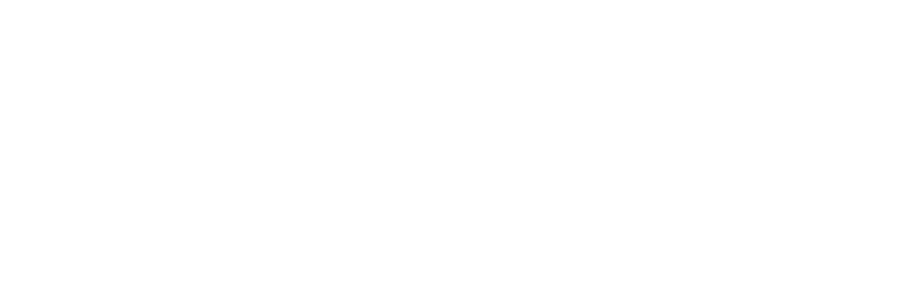
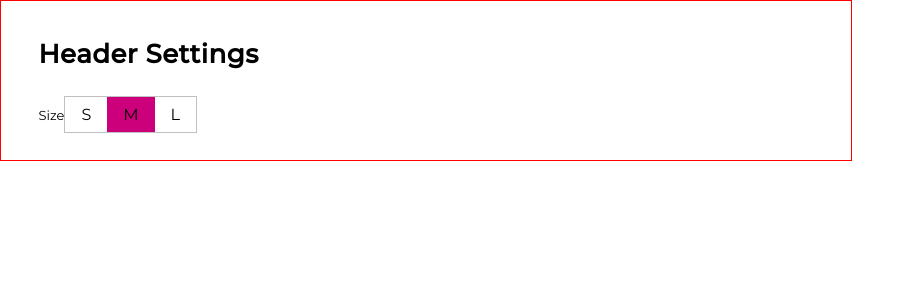
Before and after one commit to JindrichPrec/header-test, a React (Create React App) app: page / in a window 1280 px wide. Shown: the top 300 px of the page, without its empty margins (0-915 px from the left). Built offline with nearby package versions, Linux system fonts and the light colour scheme.

Commit message:
working on modal

```diff
--- a/src/App.js
+++ b/src/App.js
@@ -5,7 +5,26 @@ function App() {
   return (
     <div className="App">
       <header className="App-header">
-
+        <div className="modal">
+          <div className="modal__header">
+            <h2 className="modal__title">Header Settings</h2>
+            <span className="modal__label">Size</span>
+            <div className="segment-control">
+              <label>
+                <input type="radio" name="size" value="s" />
+                <span>S</span>
+              </label>
+              <label>
+                <input type="radio" name="size" value="m" checked />
+                <span>M</span>
+              </label>
+              <label>
+                <input type="radio" name="size" value="l" />
+                <span>L</span>
+              </label>
+            </div>
+          </div>
+        </div>
       </header>
     </div>
   );
--- a/src/App.sass
+++ b/src/App.sass
@@ -0,0 +1,55 @@
+@import url('https://fonts.googleapis.com/css2?family=Montserrat:wght@400;500&display=swap')
+
+$primary: #9700fd
+
+body
+    font-family: 'Montserrat', sans
+
+.modal
+    max-width: 850px
+    border: 1px solid red
+
+    &__header
+        padding: 37px 37.5px 27px 37.5px
+
+.modal__title
+    font-size: 26px
+    letter-spacing: .5px
+    margin: 0 0 26px 0
+
+.modal__label
+    font-size: 13px
+    line-height: 21px
+
+.segment-control
+  display: inline-flex
+  background: #fff
+  border: 1px solid #c0c0c0
+
+  & label
+    flex: 1
+    padding: .5rem 1rem
+    position: relative
+    cursor: pointer
+    user-select: none
+
+  & span
+    position: relative
+
+  & input
+    visibility: hidden
+    margin: 0
+
+  & input::after
+    content: ""
+    background: #cc007a
+
+  & input, & input::after
+    position: absolute
+    left: 0
+    top: 0
+    width: 100%
+    height: 100%
+
+  & input:checked
+    visibility: visible
```
